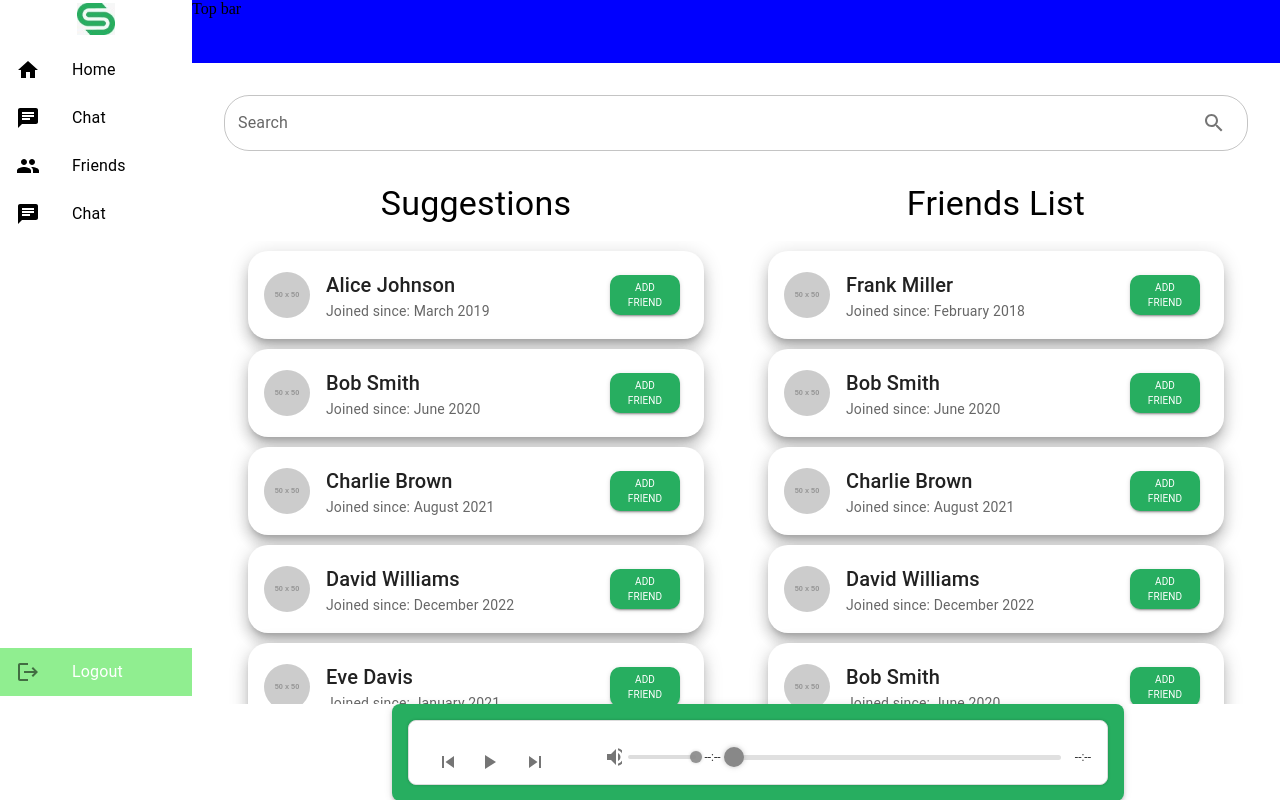
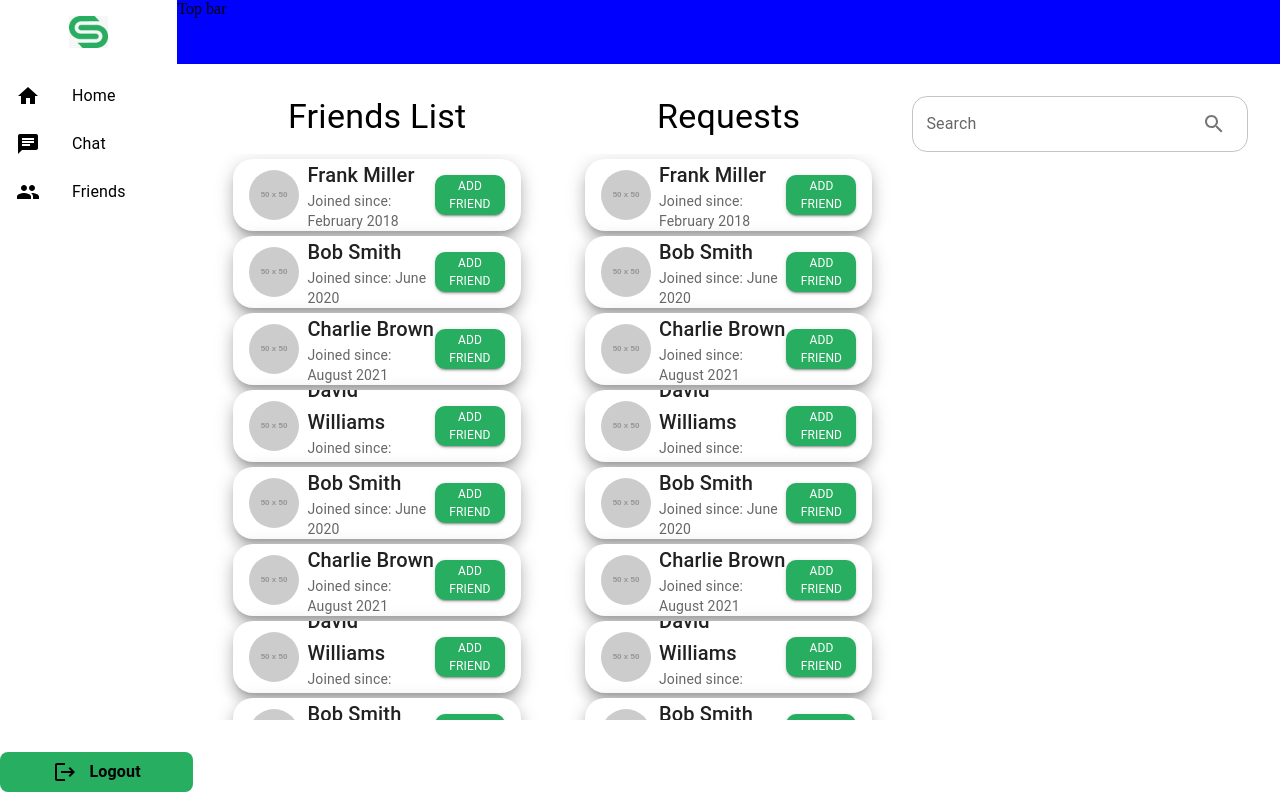
Before and after one commit to Sync-Chord/chord-sync-client, a React (Create React App) app: page /friend in a window 1280 px wide. Built offline with nearby package versions, Linux system fonts and the light colour scheme; sample sign-in values are in the browser's storage.

Commit message:
logout button updated

```diff
--- a/src/components/common/FriendsCard.tsx
+++ b/src/components/common/FriendsCard.tsx
@@ -24,8 +24,9 @@ const FriendsCard = (props: CardProps) => {
         display: "flex",
         alignItems: "center",
         padding: 2,
-        maxWidth: 500,
-        margin: "10px auto",
+        maxWidth: 400,
+        height: 40,
+        margin: "5px auto",
         boxShadow: 10,
         borderRadius: "20px",
       }}
@@ -33,7 +34,7 @@ const FriendsCard = (props: CardProps) => {
       <Avatar
         src={profilePhoto}
         alt="Profile"
-        sx={{ width: 46, height: 46, marginRight: 2 }}
+        sx={{ width: 50, height: 50, marginRight: 1 }}
       />
       <Grid container direction="column" sx={{ flexGrow: 1 }}>
         <Typography variant="h6" component="div" sx={{ textAlign: "left" }}>
@@ -47,7 +48,7 @@ const FriendsCard = (props: CardProps) => {
           Joined since: {joinedSince}
         </Typography>
       </Grid>
-      <CardActions>
+      <Grid>
         <Button
           sx={{
             width: 70,
@@ -61,12 +62,12 @@ const FriendsCard = (props: CardProps) => {
         >
           <Typography
             component="div"
-            sx={{ textAlign: "center", fontSize: "10px" }}
+            sx={{ textAlign: "center", fontSize: "12px" }}
           >
             Add Friend
           </Typography>
         </Button>
-      </CardActions>
+      </Grid>
     </Card>
   );
 };
--- a/src/components/common/MusicPlayer.tsx
+++ b/src/components/common/MusicPlayer.tsx
@@ -1,14 +1,14 @@
 import React from "react";
 import AudioPlayer, { RHAP_UI } from "react-h5-audio-player";
 import "react-h5-audio-player/lib/styles.css";
-import { Card, CardContent, Typography, Box, IconButton } from "@mui/material";
+import { Card, IconButton } from "@mui/material";
 import {
   PlayArrow,
   Pause,
   VolumeUp,
   VolumeOff,
-  SkipNext,
-  SkipPrevious,
+  SkipNextOutlined,
+  SkipPreviousOutlined,
 } from "@mui/icons-material";
 import "../styles/MusicPlayer.css";
 
@@ -21,19 +21,19 @@ interface MusicPlayerProps {
 
 const MusicPlayer = (props: MusicPlayerProps) => {
   const { title, artist, src, autoPlay = false } = props;
+
   return (
     <Card
       sx={{
-        boxShadow: 3,
+        boxShadow: 4,
         borderRadius: 2,
-        width: 700,
-
+        width: 750,
         padding: 2,
         backgroundColor: "#27AE60",
       }}
     >
       <AudioPlayer
-        style={{ height: 65 }}
+        style={{ height: 50, padding: "10px" }}
         autoPlay={autoPlay}
         src={src}
         onPlay={() => console.log("Playing")}
@@ -50,32 +50,32 @@ const MusicPlayer = (props: MusicPlayerProps) => {
         customControlsSection={[RHAP_UI.MAIN_CONTROLS, RHAP_UI.VOLUME_CONTROLS]}
         customIcons={{
           play: (
-            <IconButton>
+            <IconButton sx={{ color: "#fff" }}>
               <PlayArrow />
             </IconButton>
           ),
           pause: (
-            <IconButton>
+            <IconButton sx={{ color: "#fff" }}>
               <Pause />
             </IconButton>
           ),
-          rewind: (
-            <IconButton>
-              <SkipPrevious />
+          previous: (
+            <IconButton sx={{ color: "#fff" }}>
+              <SkipPreviousOutlined />
             </IconButton>
           ),
-          forward: (
-            <IconButton>
-              <SkipNext />
+          next: (
+            <IconButton sx={{ color: "#fff" }}>
+              <SkipNextOutlined />
             </IconButton>
           ),
           volume: (
-            <IconButton>
+            <IconButton sx={{ color: "#fff" }}>
               <VolumeUp />
             </IconButton>
           ),
           volumeMute: (
-            <IconButton>
+            <IconButton sx={{ color: "#fff" }}>
               <VolumeOff />
             </IconButton>
           ),
--- a/src/components/common/SideBar.tsx
+++ b/src/components/common/SideBar.tsx
@@ -6,6 +6,7 @@ import {
   ListItemButton,
   ListItemIcon,
   ListItemText,
+  Typography,
 } from "@mui/material";
 import { useNavigate } from "react-router-dom";
 import symbol from "../../assests/images/symbol.jpg";
@@ -26,7 +27,7 @@ const SideBar = () => {
     // Clear the local storage
     dispatch(logout_reducer());
     // to navigate to login
-    // navigate("/auth/login");
+    navigate("/auth/login");
   };
   const handleListItemClick = (path: string) => {
     setSelectedIndex(path);
@@ -55,35 +56,21 @@ const SideBar = () => {
       path: "/friend",
       icon: <PeopleIcon />,
     },
-    {
-      name: "Chat",
-      path: "/chat",
-      icon: <Chat />,
-    },
-  ];
-
-  const lognav = [
-    {
-      name: "Settings",
-      path: "/settings",
-      icon: <SettingsIcon />,
-    },
   ];
 
   return (
-    <Box sx={{ position: "relative" }}>
+    <Box sx={{ position: "relative", height: "100vh" }}>
       <Box>
         <DrawerHeader>
           <img
             src={symbol}
             alt="Logo"
-            style={{ maxHeight: "2rem", padding: "3px" }}
+            style={{ maxHeight: "2rem", padding: "1rem" }}
           />
         </DrawerHeader>
         <List>
           {navigations.map((el) => (
             <ListItem
-              button
               key={el.path}
               onClick={() => handleListItemClick(el.path)}
               sx={{
@@ -107,18 +94,30 @@ const SideBar = () => {
           ))}
         </List>
       </Box>
-      <Box sx={{ position: "absolute", top: "260%", width: "100%" }}>
-        <List>
-          <ListItemButton
-            sx={{ backgroundColor: "lightgreen", color: "white" }}
-            onClick={() => handleLogout()}
-          >
-            <ListItemIcon>
-              <LogoutIcon />
-            </ListItemIcon>
-            <ListItemText primary="Logout" />
-          </ListItemButton>
-        </List>
+      <Box
+        sx={{
+          position: "absolute",
+          bottom: "1%",
+          width: "100%",
+          display: "flex",
+          backgroundColor: "#27AE60",
+          borderRadius: "0.5rem",
+          padding: "0.5rem",
+          alignItems: "center",
+          gap: "0.8rem",
+          justifyContent: "center",
+          cursor: "pointer",
+        }}
+        onClick={handleLogout}
+      >
+        <LogoutIcon />
+        <Typography
+          sx={{
+            fontWeight: "600",
+          }}
+        >
+          Logout
+        </Typography>
       </Box>
     </Box>
   );
--- a/src/components/screens/friends/FriendsList.tsx
+++ b/src/components/screens/friends/FriendsList.tsx
@@ -188,80 +188,90 @@ const FriendsList = () => {
     },
   ];
 
+  const Requests = [
+    {
+      profilePhoto: "https://via.placeholder.com/50",
+      userName: "Frank Miller",
+      joinedSince: "February 2018",
+    },
+    {
+      profilePhoto: "https://via.placeholder.com/50",
+      userName: "Bob Smith",
+      joinedSince: "June 2020",
+    },
+    {
+      profilePhoto: "https://via.placeholder.com/50",
+      userName: "Charlie Brown",
+      joinedSince: "August 2021",
+    },
+    {
+      profilePhoto: "https://via.placeholder.com/50",
+      userName: "David Williams",
+      joinedSince: "December 2022",
+    },
+    {
+      profilePhoto: "https://via.placeholder.com/50",
+      userName: "Bob Smith",
+      joinedSince: "June 2020",
+    },
+    {
+      profilePhoto: "https://via.placeholder.com/50",
+      userName: "Charlie Brown",
+      joinedSince: "August 2021",
+    },
+    {
+      profilePhoto: "https://via.placeholder.com/50",
+      userName: "David Williams",
+      joinedSince: "December 2022",
+    },
+    {
+      profilePhoto: "https://via.placeholder.com/50",
+      userName: "Bob Smith",
+      joinedSince: "June 2020",
+    },
+    {
+      profilePhoto: "https://via.placeholder.com/50",
+      userName: "Charlie Brown",
+      joinedSince: "August 2021",
+    },
+    {
+      profilePhoto: "https://via.placeholder.com/50",
+      userName: "David Williams",
+      joinedSince: "December 2022",
+    },
+    {
+      profilePhoto: "https://via.placeholder.com/50",
+      userName: "Grace Lee",
+      joinedSince: "April 2019",
+    },
+    {
+      profilePhoto: "https://via.placeholder.com/50",
+      userName: "Hannah White",
+      joinedSince: "May 2020",
+    },
+    {
+      profilePhoto: "https://via.placeholder.com/50",
+      userName: "Ian Scott",
+      joinedSince: "July 2021",
+    },
+    {
+      profilePhoto: "https://via.placeholder.com/50",
+      userName: "Jack Turner",
+      joinedSince: "September 2022",
+    },
+  ];
+
   const handleAddFriend = () => {
     nav("/friend");
   };
 
   return (
     <Box sx={{ padding: 4, backgroundColor: "#fffff", minHeight: "100vh" }}>
-      <Box sx={{ marginBottom: 4 }}>
-        <TextField
-          placeholder="Search"
-          label="Search"
-          variant="outlined"
-          fullWidth
-          sx={{
-            "& .MuiOutlinedInput-root": {
-              borderRadius: "25px", // This will round only the edges
-            },
-          }}
-          value={searchTerm}
-          onChange={(e) => setSearchTerm(e.target.value)}
-          InputProps={{
-            endAdornment: (
-              <InputAdornment position="end">
-                <IconButton>
-                  <SearchIcon />
-                </IconButton>
-              </InputAdornment>
-            ),
-          }}
-        />
-      </Box>
       <Grid container direction="row" spacing={2}>
-        <Grid
-          item
-          xs={6}
-          sx={{ height: "80vh", display: "flex", flexDirection: "column" }}
-        >
-          <Typography
-            variant="h4"
-            component="div"
-            sx={{ textAlign: "center", marginBottom: 2 }}
-          >
-            Suggestions
-          </Typography>
-
-          <Container
-            sx={{
-              flexGrow: 1,
-              overflowY: "auto",
-              scrollbarWidth: "none", // Firefox
-              "&::-webkit-scrollbar": {
-                display: "none", // Chrome, Safari, Opera
-              },
-            }}
-          >
-            {friends
-              .filter((friend) =>
-                friend.userName.toLowerCase().includes(searchTerm.toLowerCase())
-              )
-              .map((friend, index) => (
-                <FriendsCard
-                  key={index}
-                  profilePhoto={friend.profilePhoto}
-                  userName={friend.userName}
-                  joinedSince={friend.joinedSince}
-                  onAddFriend={handleAddFriend}
-                />
-              ))}
-          </Container>
-        </Grid>
-
         {/* Suggestions */}
         <Grid
           item
-          xs={6}
+          xs={4}
           sx={{ height: "80vh", display: "flex", flexDirection: "column" }}
         >
           <Typography
@@ -292,6 +302,81 @@ const FriendsList = () => {
             ))}
           </Container>
         </Grid>
+
+        {/* Requests */}
+        <Grid
+          item
+          xs={4}
+          sx={{ height: "80vh", display: "flex", flexDirection: "column" }}
+        >
+          <Typography
+            variant="h4"
+            component="div"
+            sx={{ textAlign: "center", marginBottom: 2 }}
+          >
+            Requests
+          </Typography>
+          <Container
+            sx={{
+              flexGrow: 1,
+              overflowY: "auto",
+              scrollbarWidth: "none", // Firefox
+              "&::-webkit-scrollbar": {
+                display: "none", // Chrome, Safari, Opera
+              },
+            }}
+          >
+            {Requests.map((Requests, index) => (
+              <FriendsCard
+                key={index}
+                profilePhoto={Requests.profilePhoto}
+                userName={Requests.userName}
+                joinedSince={Requests.joinedSince}
+                onAddFriend={handleAddFriend}
+              />
+            ))}
+          </Container>
+        </Grid>
+        {/* search */}
+        <Grid
+          item
+          xs={4}
+          sx={{ height: "80vh", display: "flex", flexDirection: "column" }}
+        >
+          <TextField
+            placeholder="Search Friends"
+            label="Search"
+            variant="outlined"
+            fullWidth
+            sx={{
+              "& .MuiOutlinedInput-root": {
+                borderRadius: "15px", // This will round only the edges
+              },
+            }}
+            value={searchTerm}
+            onChange={(e) => setSearchTerm(e.target.value)}
+            InputProps={{
+              endAdornment: (
+                <InputAdornment position="end">
+                  <IconButton>
+                    <SearchIcon />
+                  </IconButton>
+                </InputAdornment>
+              ),
+            }}
+          />
+
+          <Container
+            sx={{
+              flexGrow: 1,
+              overflowY: "auto",
+              scrollbarWidth: "none", // Firefox
+              "&::-webkit-scrollbar": {
+                display: "none", // Chrome, Safari, Opera
+              },
+            }}
+          ></Container>
+        </Grid>
       </Grid>
     </Box>
   );
--- a/src/components/screens/home/Home.tsx
+++ b/src/components/screens/home/Home.tsx
@@ -13,23 +13,6 @@ const Home = () => {
   return (
     <>
       <div>Home</div>
-      <CssBaseline />
-      <Container>
-        <FriendsCard
-          profilePhoto="https://via.placeholder.com/50"
-          userName="John Doe"
-          joinedSince="January 2020"
-          onAddFriend={handleAddFriend}
-        />
-      </Container>
-      <Container maxWidth="sm">
-        <MusicPlayer
-          title="SoundHelix Song 1"
-          artist="SoundHelix"
-          src="https://www.soundhelix.com/examples/mp3/SoundHelix-Song-1.mp3"
-          autoPlay={false}
-        />
-      </Container>
     </>
   );
 };
--- a/src/components/styles/MusicPlayer.css
+++ b/src/components/styles/MusicPlayer.css
@@ -1,8 +1,9 @@
 .rhap_container {
-    background-color: #fff;
+    background-color: #ffffffbe;
     border: 1px solid #ddd;
     border-radius: 8px;
     padding: 16px;
+    padding-bottom: 10px;
 }
 
 .rhap_progress-bar {
@@ -12,6 +13,9 @@
 
 .rhap_progress-indicator {
     background-color: #888;
+    width: 12px;
+    height: 12px;
+    border-radius: 50%;
 }
 
 .rhap_time {
@@ -21,18 +25,19 @@
 }
 
 .rhap_button-clear {
-    color: #666;
+    color: #fff;
 }
 
 .rhap_volume-button,
 .rhap_volume-controls {
-    display: flex;
-    align-items: center;
+    align-items: flex-start;
 }
 
 .rhap_main-controls {
     display: flex;
     justify-content: center;
+    align-items: center;
+    gap: 5px;
 }
 
 .rhap_controls-section {
@@ -47,9 +52,10 @@
 
 .rhap_volume-indicator {
     background-color: #888;
+    height: 6px;
 }
 
 .rhap_button-clear svg {
-    width: 24px;
-    height: 24px;
+    width: 28px;
+    height: 28px;
 }
--- a/src/routes/PrivateRoutes.tsx
+++ b/src/routes/PrivateRoutes.tsx
@@ -56,7 +56,7 @@ const PrivateRoutes = () => {
               <Route path="*" element={<Home />} />
             </Routes>
           </Box>
-          <Box
+          {/* <Box
             sx={{
               width: "100%",
               paddingLeft: 25,
@@ -70,7 +70,7 @@ const PrivateRoutes = () => {
               src="https://www.soundhelix.com/examples/mp3/SoundHelix-Song-1.mp3"
               autoPlay={false}
             />
-          </Box>
+          </Box> */}
         </Box>
       </Box>
     </BrowserRouter>
```
Also changed, not shown: src/components/screens/chat/Chat.tsx (+2 -90 lines).
